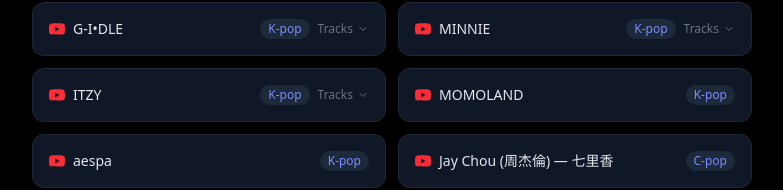
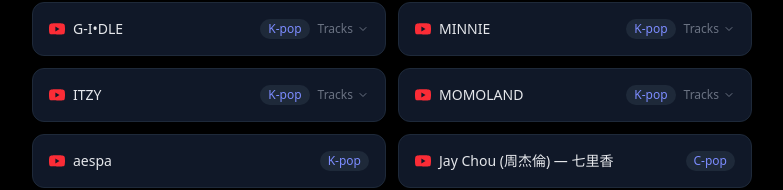
Before and after one commit to s1280061/my-portfolio, a Next.js app: page /music in a window 1280 px wide. Shown: the part 266-456 px from the top of the page, without its empty margins (248-1031 px from the left). Built offline with nearby package versions, Linux system fonts and the light colour scheme.

Commit message:
Add favorite tracks for MOMOLAND

```diff
--- a/app/music/page.tsx
+++ b/app/music/page.tsx
@@ -42,7 +42,17 @@
       { title: "CAKE", url: "https://music.youtube.com/watch?v=0bIRwBpBcZQ" },
     ],
   },
-  { name: "MOMOLAND", genre: "K-pop", url: "https://www.youtube.com/watch?v=txWmd7QKFe8" },
+  {
+    name: "MOMOLAND",
+    genre: "K-pop",
+    url: "https://www.youtube.com/watch?v=txWmd7QKFe8",
+    tracks: [
+      { title: "BAAM", url: "https://music.youtube.com/watch?v=JQGRg8XBnB4" },
+      { title: "BBoom BBoom", url: "https://music.youtube.com/watch?v=txWmd7QKFe8" },
+      { title: "Wrap Me in Plastic", url: "https://music.youtube.com/watch?v=tsN-MkpiZB0" },
+      { title: "Yummy Yummy Love", url: "https://music.youtube.com/watch?v=TbuP2ypiTRc" },
+    ],
+  },
   { name: "aespa", genre: "K-pop", url: "https://www.youtube.com/@aespa" },
   { name: "Jay Chou (周杰倫) — 七里香", genre: "C-pop", url: "https://www.youtube.com/watch?v=Bbp9ZaJD_eA" },
 ];
```
